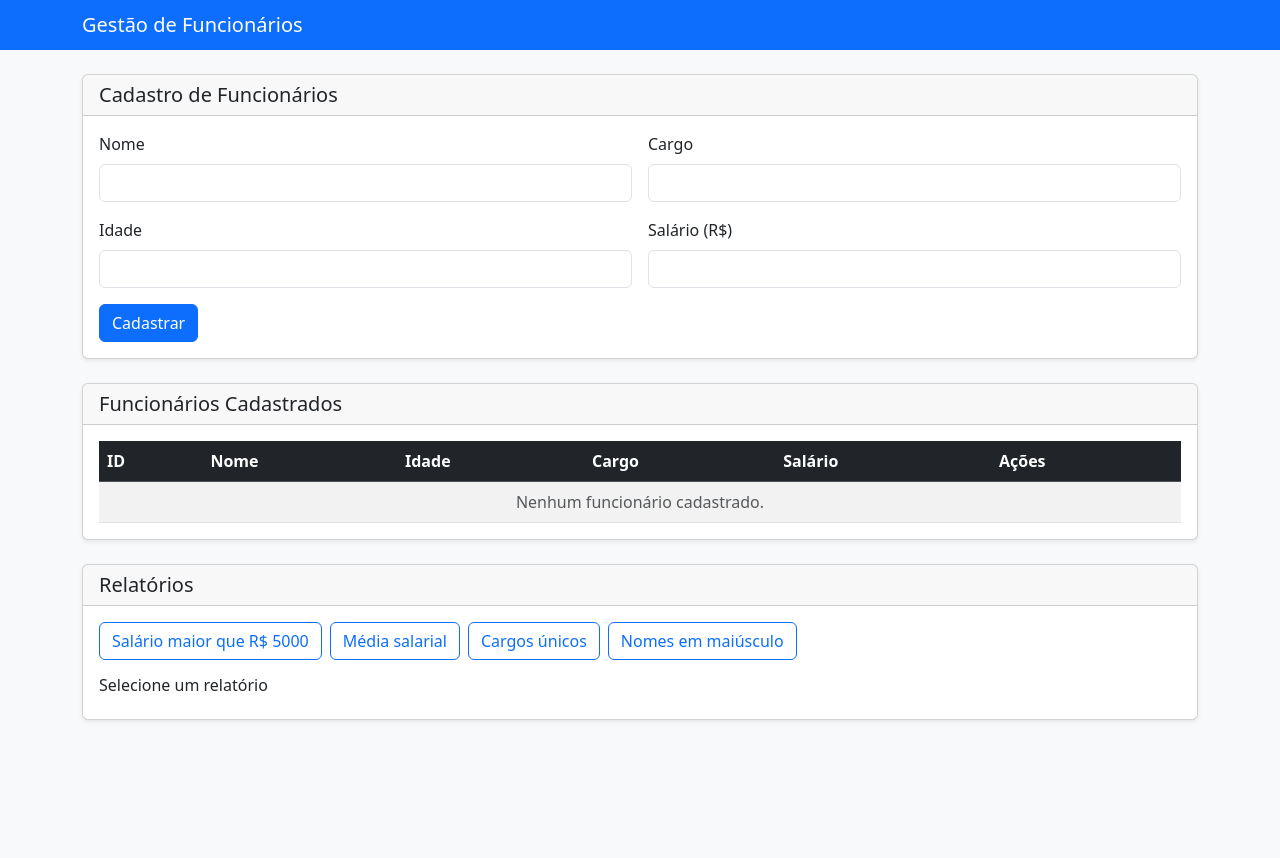
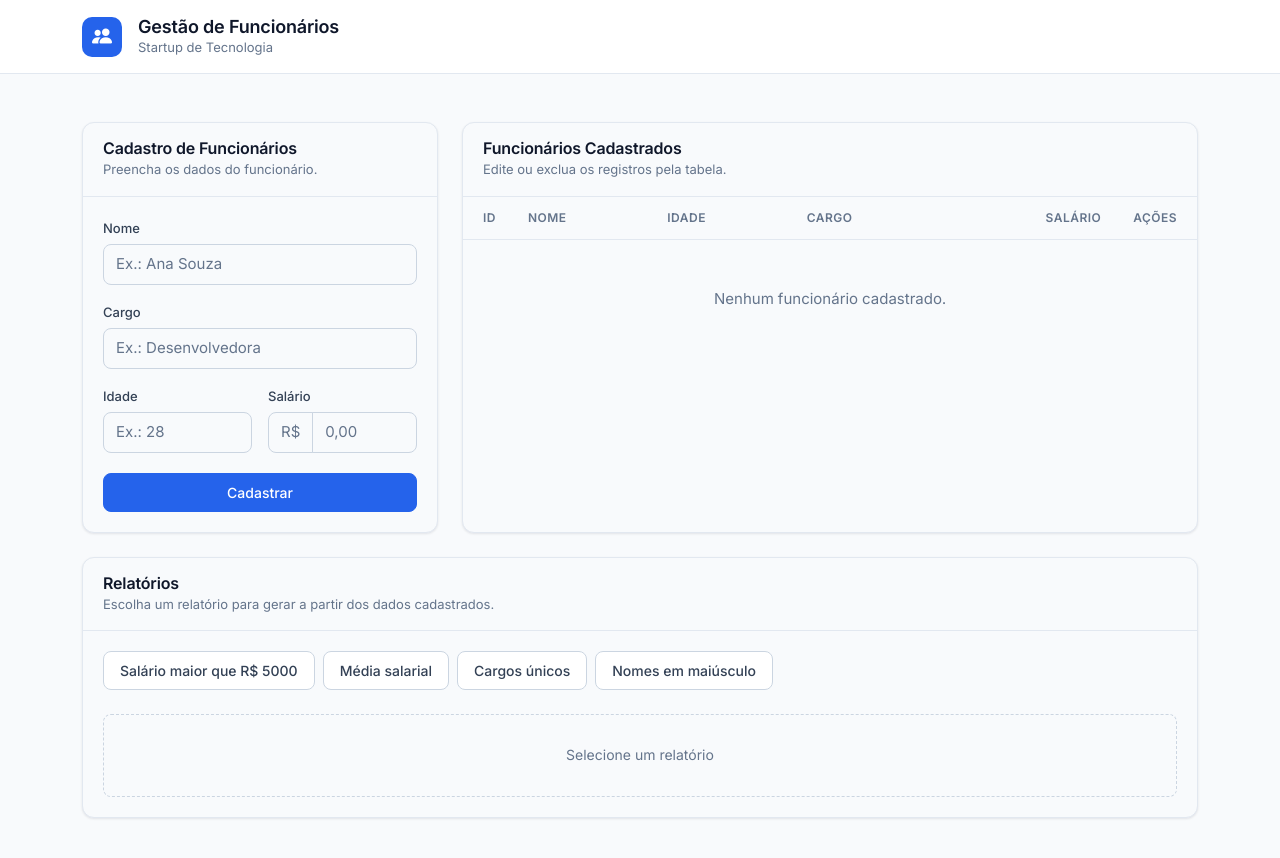
Before and after one commit to tiagoversiane/ec02-gestao-funcionarios, a plain HTML site: page src/index.html in a window 1280 px wide. Before the commit the page ends 800 px from the top, so only its background shows below. Drawn offline with nearby package versions, Linux system fonts and the light colour scheme.

Commit message:
Simplifica o visual da interface
Troca o tema anterior por um visual limpo com Bootstrap: fundo neutro, cartões brancos e uma cor de destaque. Formulário e tabela lado a lado em telas grandes, destaque no cartão durante a edição e estado vazio nos relatórios.

```diff
--- /dev/null
+++ b/src/css/estilo.css
@@ -0,0 +1,344 @@
+/* Visual limpo: fundo neutro, cartões brancos e uma única cor de destaque */
+
+:root {
+  --cor-primaria: #2563eb;
+  --cor-primaria-hover: #1d4ed8;
+  --cor-primaria-ativa: #1e40af;
+  --cor-primaria-suave: #eff6ff;
+  --cor-texto: #0f172a;
+  --cor-texto-suave: #64748b;
+  --cor-borda: #e2e8f0;
+  --cor-borda-campo: #cbd5e1;
+  --cor-fundo: #f8fafc;
+  --cor-fundo-suave: #f1f5f9;
+
+  /* variáveis do próprio Bootstrap */
+  --bs-body-font-family: "Inter", system-ui, -apple-system, "Segoe UI", Roboto, sans-serif;
+  --bs-body-font-size: 0.9375rem;
+  --bs-body-color: var(--cor-texto);
+  --bs-body-bg: var(--cor-fundo);
+  --bs-secondary-color: var(--cor-texto-suave);
+  --bs-border-color: var(--cor-borda);
+  --bs-border-radius: 0.5rem;
+  --bs-border-radius-sm: 0.375rem;
+  --bs-primary: var(--cor-primaria);
+  --bs-primary-rgb: 37, 99, 235;
+}
+
+body {
+  -webkit-font-smoothing: antialiased;
+  -moz-osx-font-smoothing: grayscale;
+}
+
+/* ---------- topo ---------- */
+
+.topo {
+  padding: 1rem 0;
+  background: #fff;
+  border-bottom: 1px solid var(--cor-borda);
+}
+
+.marca-icone {
+  display: grid;
+  place-items: center;
+  flex: none;
+  width: 2.5rem;
+  height: 2.5rem;
+  border-radius: 0.625rem;
+  font-size: 1.25rem;
+  color: #fff;
+  background: var(--cor-primaria);
+}
+
+.marca-titulo {
+  margin: 0;
+  font-size: 1.125rem;
+  font-weight: 600;
+  letter-spacing: -0.01em;
+}
+
+.marca-subtitulo {
+  margin: 0;
+  font-size: 0.8125rem;
+  color: var(--cor-texto-suave);
+}
+
+/* ---------- cartões ---------- */
+
+.card {
+  --bs-card-border-color: var(--cor-borda);
+  --bs-card-border-radius: 0.75rem;
+  --bs-card-inner-border-radius: calc(0.75rem - 1px);
+  --bs-card-cap-bg: transparent;
+  --bs-card-cap-padding-y: 1rem;
+  --bs-card-cap-padding-x: 1.25rem;
+  --bs-card-spacer-y: 1.25rem;
+  --bs-card-spacer-x: 1.25rem;
+  overflow: hidden;
+  box-shadow: 0 1px 2px rgba(15, 23, 42, 0.04), 0 1px 3px rgba(15, 23, 42, 0.06);
+  transition: border-color 0.2s, box-shadow 0.2s;
+}
+
+.card-header {
+  display: flex;
+  align-items: flex-start;
+  justify-content: space-between;
+  gap: 1rem;
+  border-bottom: 1px solid var(--cor-borda);
+}
+
+.card-titulo {
+  margin: 0;
+  font-size: 1rem;
+  font-weight: 600;
+  letter-spacing: -0.01em;
+}
+
+.card-descricao {
+  margin: 0.125rem 0 0;
+  font-size: 0.8125rem;
+  color: var(--cor-texto-suave);
+}
+
+/* enquanto um funcionário está sendo editado o botão Cancelar aparece,
+   então o cartão do formulário ganha destaque e o selo "Editando" */
+.selo-edicao {
+  display: none;
+  flex: none;
+  padding: 0.125rem 0.5rem;
+  border-radius: 999px;
+  font-size: 0.75rem;
+  font-weight: 500;
+  color: var(--cor-primaria);
+  background: var(--cor-primaria-suave);
+}
+
+#card-cadastro:has(#botao-cancelar:not([hidden])) {
+  border-color: var(--cor-primaria);
+  box-shadow: 0 0 0 3px rgba(37, 99, 235, 0.15);
+}
+
+#card-cadastro:has(#botao-cancelar:not([hidden])) .selo-edicao {
+  display: inline-block;
+}
+
+/* ---------- formulário ---------- */
+
+.form-label {
+  margin-bottom: 0.375rem;
+  font-size: 0.8125rem;
+  font-weight: 500;
+  color: #334155;
+}
+
+.form-control,
+.input-group-text {
+  border-color: var(--cor-borda-campo);
+  font-size: 0.9375rem;
+}
+
+.form-control {
+  padding: 0.5rem 0.75rem;
+}
+
+.form-control:focus {
+  border-color: var(--cor-primaria);
+  box-shadow: 0 0 0 3px rgba(37, 99, 235, 0.15);
+}
+
+.input-group-text {
+  color: var(--cor-texto-suave);
+  background: var(--cor-fundo);
+}
+
+/* tira as setinhas dos campos numéricos (as setas do teclado continuam funcionando) */
+input[type="number"]::-webkit-inner-spin-button,
+input[type="number"]::-webkit-outer-spin-button {
+  -webkit-appearance: none;
+  margin: 0;
+}
+
+input[type="number"] {
+  -moz-appearance: textfield;
+  appearance: textfield;
+}
+
+/* no layout lado a lado os botões ocupam a largura toda do cartão */
+@media (min-width: 1200px) {
+  .acoes-formulario .btn {
+    flex: 1;
+  }
+}
+
+/* ---------- botões ---------- */
+
+.btn {
+  --bs-btn-padding-y: 0.5rem;
+  --bs-btn-padding-x: 1rem;
+  --bs-btn-font-size: 0.875rem;
+  --bs-btn-font-weight: 500;
+}
+
+.btn-sm {
+  --bs-btn-padding-y: 0.25rem;
+  --bs-btn-padding-x: 0.625rem;
+  --bs-btn-font-size: 0.8125rem;
+}
+
+.btn-primary {
+  --bs-btn-bg: var(--cor-primaria);
+  --bs-btn-border-color: var(--cor-primaria);
+  --bs-btn-hover-bg: var(--cor-primaria-hover);
+  --bs-btn-hover-border-color: var(--cor-primaria-hover);
+  --bs-btn-active-bg: var(--cor-primaria-ativa);
+  --bs-btn-active-border-color: var(--cor-primaria-ativa);
+  --bs-btn-focus-shadow-rgb: 37, 99, 235;
+}
+
+.btn-outline-secondary {
+  --bs-btn-color: #334155;
+  --bs-btn-bg: #fff;
+  --bs-btn-border-color: var(--cor-borda-campo);
+  --bs-btn-hover-color: var(--cor-texto);
+  --bs-btn-hover-bg: var(--cor-fundo-suave);
+  --bs-btn-hover-border-color: var(--cor-borda-campo);
+  --bs-btn-active-color: var(--cor-texto);
+  --bs-btn-active-bg: var(--cor-borda);
+  --bs-btn-active-border-color: var(--cor-borda-campo);
+  --bs-btn-focus-shadow-rgb: 100, 116, 139;
+}
+
+.btn-outline-danger {
+  --bs-btn-color: #dc2626;
+  --bs-btn-bg: #fff;
+  --bs-btn-border-color: #fecaca;
+  --bs-btn-hover-color: #b91c1c;
+  --bs-btn-hover-bg: #fef2f2;
+  --bs-btn-hover-border-color: #fca5a5;
+  --bs-btn-active-color: #b91c1c;
+  --bs-btn-active-bg: #fee2e2;
+  --bs-btn-active-border-color: #fca5a5;
+  --bs-btn-focus-shadow-rgb: 220, 38, 38;
+}
+
+/* botões dos relatórios ganham a cor de destaque ao passar o mouse */
+.botoes-relatorio .btn:hover,
+.botoes-relatorio .btn:focus-visible {
+  color: var(--cor-primaria);
+  border-color: var(--cor-primaria);
+  background: var(--cor-primaria-suave);
+}
+
+/* ---------- tabela ---------- */
+
+.table {
+  --bs-table-color: var(--cor-texto);
+  --bs-table-border-color: var(--cor-borda);
+  --bs-table-hover-bg: var(--cor-fundo);
+  --bs-table-hover-color: var(--cor-texto);
+  margin: 0;
+}
+
+/* sem quebra de linha: em tela pequena a tabela rola de lado dentro do cartão */
+.table > :not(caption) > * > * {
+  padding: 0.75rem 1rem;
+  white-space: nowrap;
+}
+
+.table > :not(caption) > * > :first-child {
+  padding-left: 1.25rem;
+}
+
+.table > :not(caption) > * > :last-child {
+  padding-right: 1.25rem;
+}
+
+.table thead th {
+  font-size: 0.75rem;
+  font-weight: 600;
+  letter-spacing: 0.04em;
+  text-transform: uppercase;
+  white-space: nowrap;
+  color: var(--cor-texto-suave);
+  background: var(--cor-fundo);
+}
+
+.table tbody tr:last-child > * {
+  border-bottom: 0;
+}
+
+/* ID */
+.table th:nth-child(1),
+.table td:nth-child(1) {
+  width: 1%;
+  color: var(--cor-texto-suave);
+  font-variant-numeric: tabular-nums;
+}
+
+/* Nome */
+.table td:nth-child(2) {
+  font-weight: 500;
+}
+
+/* Salário */
+.table th:nth-child(5),
+.table td:nth-child(5) {
+  text-align: right;
+  white-space: nowrap;
+  font-variant-numeric: tabular-nums;
+}
+
+/* Ações */
+.table th:nth-child(6),
+.table td:nth-child(6) {
+  width: 1%;
+  text-align: right;
+  white-space: nowrap;
+}
+
+.table td .btn + .btn {
+  margin-left: 0.375rem;
+}
+
+/* linha "Nenhum funcionário cadastrado." */
+#corpo-tabela td[colspan] {
+  padding: 3rem 1rem;
+  --bs-table-bg-state: transparent;
+}
+
+/* ---------- relatórios ---------- */
+
+.resultado {
+  overflow: hidden;
+  border: 1px solid var(--cor-borda);
+  border-radius: 0.5rem;
+}
+
+.resultado-titulo {
+  margin: 0;
+  padding: 0.75rem 1rem;
+  font-size: 0.875rem;
+  font-weight: 600;
+  background: var(--cor-fundo);
+  border-bottom: 1px solid var(--cor-borda);
+}
+
+#lista-relatorio .list-group-item {
+  padding: 0.75rem 1rem;
+  border-color: var(--cor-borda);
+}
+
+/* antes de escolher um relatório a lista está vazia: mostra só um aviso centralizado */
+.resultado:has(#lista-relatorio:empty) {
+  border-style: dashed;
+  border-color: var(--cor-borda-campo);
+}
+
+.resultado:has(#lista-relatorio:empty) .resultado-titulo {
+  padding: 2rem 1rem;
+  font-weight: 400;
+  text-align: center;
+  color: var(--cor-texto-suave);
+  background: transparent;
+  border-bottom: 0;
+}
--- a/src/index.html
+++ b/src/index.html
@@ -5,53 +5,76 @@
   <meta name="viewport" content="width=device-width, initial-scale=1.0">
   <title>Startup de Tecnologia - Gestão de Funcionários</title>
   <link href="https://cdn.jsdelivr.net/npm/bootstrap@5.3.3/dist/css/bootstrap.min.css" rel="stylesheet">
+  <link href="https://cdn.jsdelivr.net/npm/bootstrap-icons@1.11.3/font/bootstrap-icons.min.css" rel="stylesheet">
+  <link rel="preconnect" href="https://fonts.googleapis.com">
+  <link rel="preconnect" href="https://fonts.gstatic.com" crossorigin>
+  <link href="https://fonts.googleapis.com/css2?family=Inter:wght@400;500;600;700&display=swap" rel="stylesheet">
+  <link href="css/estilo.css" rel="stylesheet">
 </head>
-<body class="bg-light">
-  <nav class="navbar navbar-dark bg-primary mb-4">
-    <div class="container">
-      <span class="navbar-brand mb-0 h1">Gestão de Funcionários</span>
+<body>
+  <header class="topo">
+    <div class="container d-flex align-items-center gap-3">
+      <span class="marca-icone" aria-hidden="true"><i class="bi bi-people-fill"></i></span>
+      <div>
+        <h1 class="marca-titulo">Gestão de Funcionários</h1>
+        <p class="marca-subtitulo">Startup de Tecnologia</p>
       </div>
-  </nav>
+    </div>
+  </header>
 
-  <main class="container pb-5">
-    <div class="card shadow-sm mb-4">
+  <main class="container py-4 py-lg-5">
+    <div class="row g-4">
+      <div class="col-xl-4">
+        <section id="card-cadastro" class="card">
           <div class="card-header">
-        <h2 class="h5 mb-0">Cadastro de Funcionários</h2>
+            <div>
+              <h2 class="card-titulo">Cadastro de Funcionários</h2>
+              <p class="card-descricao">Preencha os dados do funcionário.</p>
+            </div>
+            <span class="selo-edicao">Editando</span>
           </div>
           <div class="card-body">
             <form id="formulario-funcionario" class="row g-3">
-          <div class="col-md-6">
+              <div class="col-md-6 col-xl-12">
                 <label for="nome" class="form-label">Nome</label>
-            <input type="text" id="nome" class="form-control" pattern=".*\S.*" title="Informe o nome do funcionário" required>
+                <input type="text" id="nome" class="form-control" placeholder="Ex.: Ana Souza" pattern=".*\S.*" title="Informe o nome do funcionário" required>
               </div>
-          <div class="col-md-6">
+              <div class="col-md-6 col-xl-12">
                 <label for="cargo" class="form-label">Cargo</label>
-            <input type="text" id="cargo" class="form-control" pattern=".*\S.*" title="Informe o cargo do funcionário" required>
+                <input type="text" id="cargo" class="form-control" placeholder="Ex.: Desenvolvedora" pattern=".*\S.*" title="Informe o cargo do funcionário" required>
               </div>
-          <div class="col-md-6">
+              <div class="col-6">
                 <label for="idade" class="form-label">Idade</label>
-            <input type="number" id="idade" class="form-control" min="14" max="120" step="1" required>
+                <input type="number" id="idade" class="form-control" placeholder="Ex.: 28" min="14" max="120" step="1" required>
               </div>
-          <div class="col-md-6">
-            <label for="salario" class="form-label">Salário (R$)</label>
-            <input type="number" id="salario" class="form-control" min="0" step="0.01" required>
+              <div class="col-6">
+                <label for="salario" class="form-label">Salário</label>
+                <div class="input-group">
+                  <span class="input-group-text">R$</span>
+                  <input type="number" id="salario" class="form-control" placeholder="0,00" min="0" step="0.01" required>
                 </div>
-          <div class="col-12">
+              </div>
+              <div class="col-12 d-flex gap-2 pt-1 acoes-formulario">
                 <button type="submit" id="botao-salvar" class="btn btn-primary">Cadastrar</button>
-            <button type="button" id="botao-cancelar" class="btn btn-secondary" hidden>Cancelar</button>
+                <button type="button" id="botao-cancelar" class="btn btn-outline-secondary" hidden>Cancelar</button>
               </div>
             </form>
           </div>
+        </section>
       </div>
 
-    <div class="card shadow-sm mb-4">
+      <div class="col-xl-8">
+        <section class="card h-100">
           <div class="card-header">
-        <h2 class="h5 mb-0">Funcionários Cadastrados</h2>
+            <div>
+              <h2 class="card-titulo">Funcionários Cadastrados</h2>
+              <p class="card-descricao">Edite ou exclua os registros pela tabela.</p>
             </div>
-      <div class="card-body">
+          </div>
+          <div class="card-body p-0">
             <div class="table-responsive">
-          <table class="table table-striped table-hover align-middle mb-0">
-            <thead class="table-dark">
+              <table class="table table-hover align-middle">
+                <thead>
                   <tr>
                     <th>ID</th>
                     <th>Nome</th>
@@ -65,21 +88,30 @@
               </table>
             </div>
           </div>
+        </section>
       </div>
 
-    <div class="card shadow-sm">
+      <div class="col-12">
+        <section class="card">
           <div class="card-header">
-        <h2 class="h5 mb-0">Relatórios</h2>
+            <div>
+              <h2 class="card-titulo">Relatórios</h2>
+              <p class="card-descricao">Escolha um relatório para gerar a partir dos dados cadastrados.</p>
+            </div>
           </div>
           <div class="card-body">
-        <div class="d-flex flex-wrap gap-2 mb-3">
-          <button type="button" id="botao-salario-alto" class="btn btn-outline-primary">Salário maior que R$ 5000</button>
-          <button type="button" id="botao-media-salarial" class="btn btn-outline-primary">Média salarial</button>
-          <button type="button" id="botao-cargos-unicos" class="btn btn-outline-primary">Cargos únicos</button>
-          <button type="button" id="botao-nomes-maiusculos" class="btn btn-outline-primary">Nomes em maiúsculo</button>
+            <div class="d-flex flex-wrap gap-2 mb-4 botoes-relatorio">
+              <button type="button" id="botao-salario-alto" class="btn btn-outline-secondary">Salário maior que R$ 5000</button>
+              <button type="button" id="botao-media-salarial" class="btn btn-outline-secondary">Média salarial</button>
+              <button type="button" id="botao-cargos-unicos" class="btn btn-outline-secondary">Cargos únicos</button>
+              <button type="button" id="botao-nomes-maiusculos" class="btn btn-outline-secondary">Nomes em maiúsculo</button>
             </div>
-        <h3 id="titulo-relatorio" class="h6">Selecione um relatório</h3>
-        <ul id="lista-relatorio" class="list-group"></ul>
+            <div class="resultado">
+              <h3 id="titulo-relatorio" class="resultado-titulo">Selecione um relatório</h3>
+              <ul id="lista-relatorio" class="list-group list-group-flush"></ul>
+            </div>
+          </div>
+        </section>
       </div>
     </div>
   </main>
```
Also changed, not shown: src/js/app.js (+4 -4 lines). Lines whose indentation alone changed are shown as unchanged.
